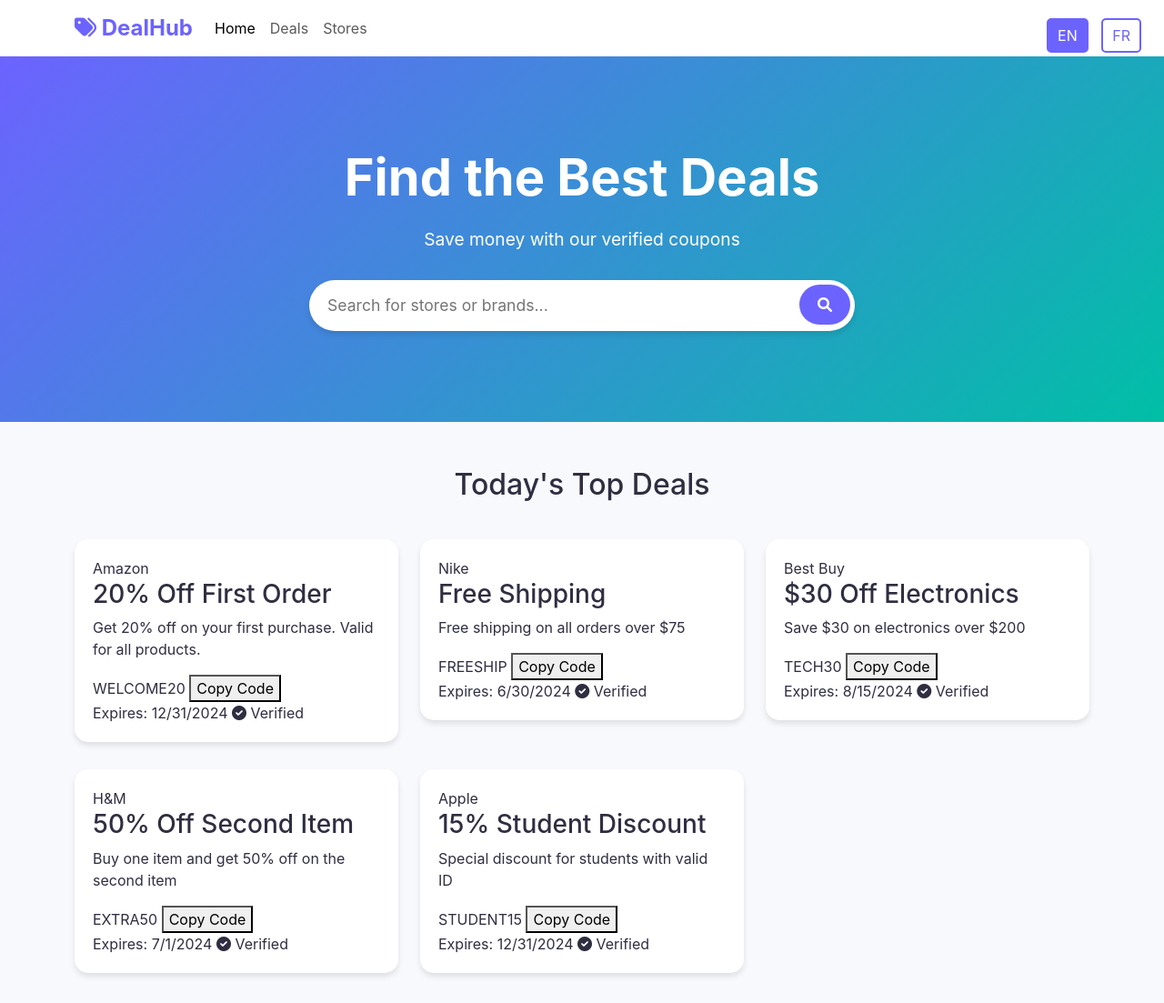
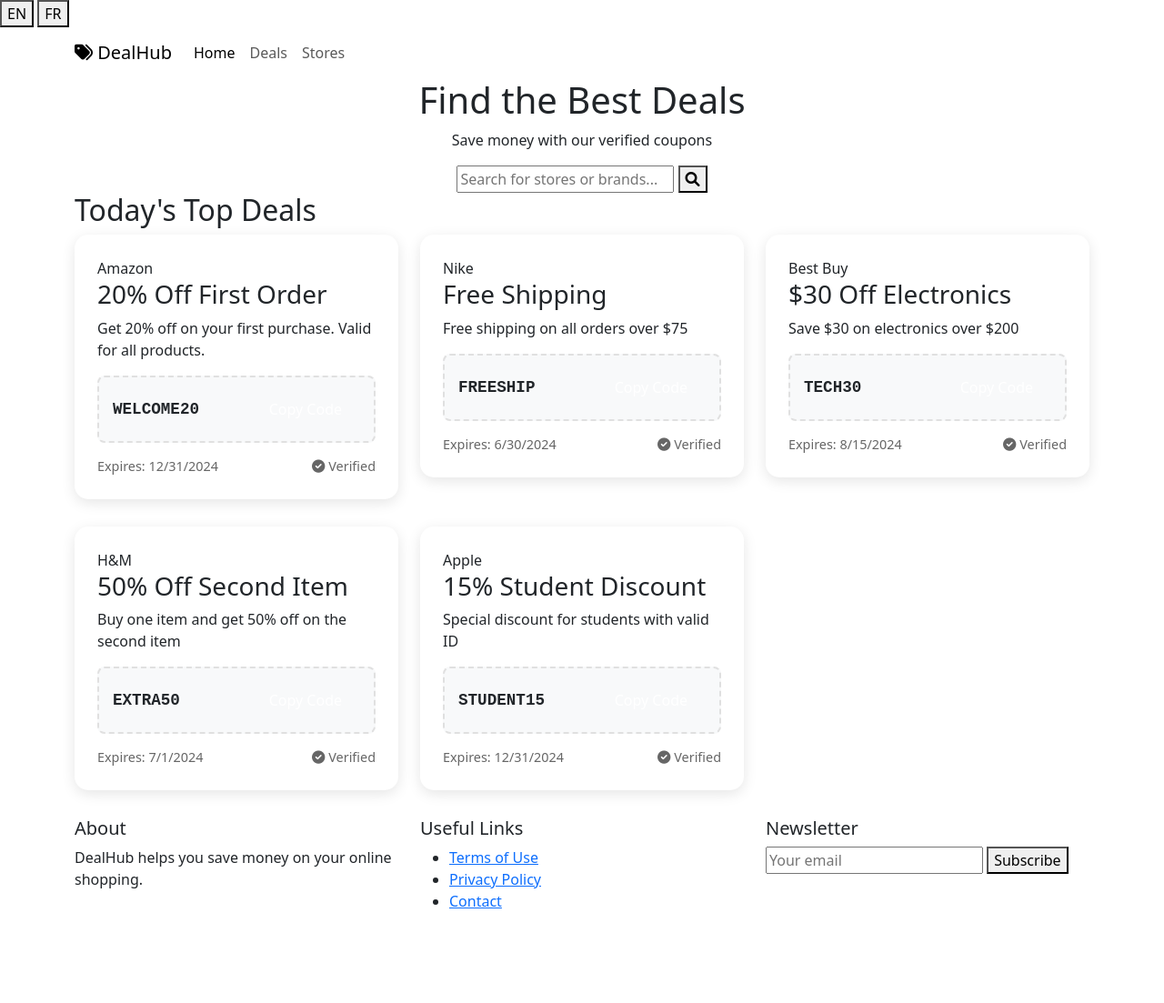
Before and after one commit to Anasboulbali/coupons-site, a plain HTML site: page index.html in a window 1280 px wide. Shown: the top 1103 px of the page at 91% size. After the commit the page ends 1019 px from the top, so only its background shows below. Drawn offline with nearby package versions, Linux system fonts and the light colour scheme.

Commit message:
Update style.css

```diff
--- a/assets/css/style.css
+++ b/assets/css/style.css
@@ -1,152 +1,154 @@
-:root {
-    --primary-color: #6C63FF;
-    --secondary-color: #2F2E41;
-    --accent-color: #00BFA6;
-    --background-color: #F8F9FD;
-    --text-color: #2F2E41;
-    --card-shadow: 0 4px 6px rgba(0, 0, 0, 0.1);
+/* Verified Badge */
+.verified-badge {
+    background-color: rgba(0, 180, 0, 0.1);
+    color: #00b400;
+    padding: 4px 12px;
+    border-radius: 20px;
+    font-size: 0.8rem;
+    display: inline-flex;
+    align-items: center;
+    gap: 4px;
+    margin-bottom: 10px;
 }
 
-body {
-    font-family: 'Inter', sans-serif;
-    background-color: var(--background-color);
-    color: var(--text-color);
+.verified-badge i {
+    font-size: 0.9rem;
 }
 
-/* Language Switcher */
-.language-switcher {
+/* Coupon Card Improvements */
+.coupon-card {
+    background: white;
+    border-radius: 15px;
+    padding: 25px;
+    margin-bottom: 30px;
+    box-shadow: 0 4px 15px rgba(0, 0, 0, 0.1);
+    transition: all 0.3s ease;
+    position: relative;
+    overflow: hidden;
+}
+
+.store-logo {
+    width: 80px;
+    height: 80px;
+    object-fit: contain;
+    margin-bottom: 15px;
+    border-radius: 10px;
+    padding: 10px;
+    background: #f8f9fa;
+}
+
+.coupon-code {
+    background: #f8f9fa;
+    border: 2px dashed #e0e0e0;
+    padding: 15px;
+    border-radius: 8px;
+    display: flex;
+    justify-content: space-between;
+    align-items: center;
+    margin: 15px 0;
+}
+
+.code {
+    font-family: 'Roboto Mono', monospace;
+    font-size: 1.1rem;
+    font-weight: 600;
+    color: var(--primary-color);
+}
+
+.copy-btn {
+    background: var(--primary-color);
+    color: white;
+    border: none;
+    padding: 8px 20px;
+    border-radius: 25px;
+    cursor: pointer;
+    transition: all 0.3s ease;
+    font-weight: 500;
+    display: flex;
+    align-items: center;
+    gap: 8px;
+}
+
+.copy-btn:hover {
+    background: var(--secondary-color);
+    transform: translateY(-2px);
+}
+
+/* Custom Toast Notification */
+.toast-container {
     position: fixed;
-    top: 20px;
+    bottom: 20px;
     right: 20px;
     z-index: 1000;
 }
 
-.lang-btn {
-    background: transparent;
-    border: 2px solid var(--primary-color);
-    color: var(--primary-color);
-    padding: 5px 10px;
-    margin: 0 5px;
-    border-radius: 5px;
-    cursor: pointer;
-    transition: all 0.3s ease;
+.toast {
+    background: #333;
+    color: white;
+    padding: 16px 24px;
+    border-radius: 8px;
+    display: flex;
+    align-items: center;
+    gap: 12px;
+    box-shadow: 0 4px 12px rgba(0, 0, 0, 0.15);
+    animation: slideIn 0.3s ease forwards;
 }
 
-.lang-btn.active {
-    background: var(--primary-color);
-    color: white;
+.toast.success {
+    background: #00b400;
 }
 
-/* Header */
-.main-header {
-    background: white;
-    box-shadow: var(--card-shadow);
+@keyframes slideIn {
+    from {
+        transform: translateX(100%);
+        opacity: 0;
+    }
+    to {
+        transform: translateX(0);
+        opacity: 1;
+    }
 }
 
-.navbar-brand {
-    color: var(--primary-color);
-    font-weight: 700;
-    font-size: 1.5rem;
+@keyframes slideOut {
+    from {
+        transform: translateX(0);
+        opacity: 1;
+    }
+    to {
+        transform: translateX(100%);
+        opacity: 0;
+    }
 }
 
-/* Hero Section */
-.hero-section {
-    padding: 100px 0;
-    background: linear-gradient(135deg, var(--primary-color) 0%, var(--accent-color) 100%);
-    color: white;
+/* Coupon Meta Information */
+.coupon-meta {
+    display: flex;
+    justify-content: space-between;
+    align-items: center;
+    margin-top: 15px;
+    font-size: 0.9rem;
+    color: #666;
 }
 
-.hero-title {
-    font-size: 3.5rem;
-    font-weight: 700;
-    margin-bottom: 20px;
+.expiry {
+    display: flex;
+    align-items: center;
+    gap: 5px;
 }
 
-.hero-subtitle {
-    font-size: 1.2rem;
-    margin-bottom: 30px;
+.expiry i {
+    color: #ff6b6b;
 }
 
-.search-box {
-    position: relative;
-    max-width: 600px;
-    margin: 0 auto;
+/* Discount Badge */
+.discount-badge {
+    position: absolute;
+    top: 20px;
+    right: 20px;
+    background: var(--accent-color);
+    color: white;
+    padding: 5px 12px;
+    border-radius: 20px;
+    font-weight: 600;
+    font-size: 0.9rem;
 }
-
-.search-box input {
-    width: 100%;
-    padding: 15px 20px;
-    border: none;
-    border-radius: 30px;
-    font-size: 1.1rem;
-    box-shadow: var(--card-shadow);
-}
-
-.search-btn {
-    position: absolute;
-    right: 5px;
-    top: 5px;
-    background: var(--primary-color);
-    border: none;
-    color: white;
-    padding: 10px 20px;
-    border-radius: 25px;
-    cursor: pointer;
-}
-
-/* Coupons Section */
-.coupons-section {
-    padding: 50px 0;
-}
-
-.section-title {
-    text-align: center;
-    margin-bottom: 40px;
-    color: var(--secondary-color);
-}
-
-.coupon-card {
-    background: white;
-    border-radius: 15px;
-    padding: 20px;
-    margin-bottom: 30px;
-    box-shadow: var(--card-shadow);
-    transition: transform 0.3s ease;
-}
-
-.coupon-card:hover {
-    transform: translateY(-5px);
-}
-
-/* Footer */
-.main-footer {
-    background: var(--secondary-color);
-    color: white;
-    padding: 50px 0;
-    margin-top: 50px;
-}
-
-.newsletter-form {
-    display: flex;
-    gap: 10px;
-}
-
-.btn-subscribe {
-    background: var(--accent-color);
-    border: none;
-    color: white;
-    padding: 10px 20px;
-    border-radius: 5px;
-    cursor: pointer;
-}
-
-/* Responsive Design */
-@media (max-width: 768px) {
-    .hero-title {
-        font-size: 2.5rem;
-    }
-
-    .newsletter-form {
-        flex-direction: column;
-    }
-}
```
